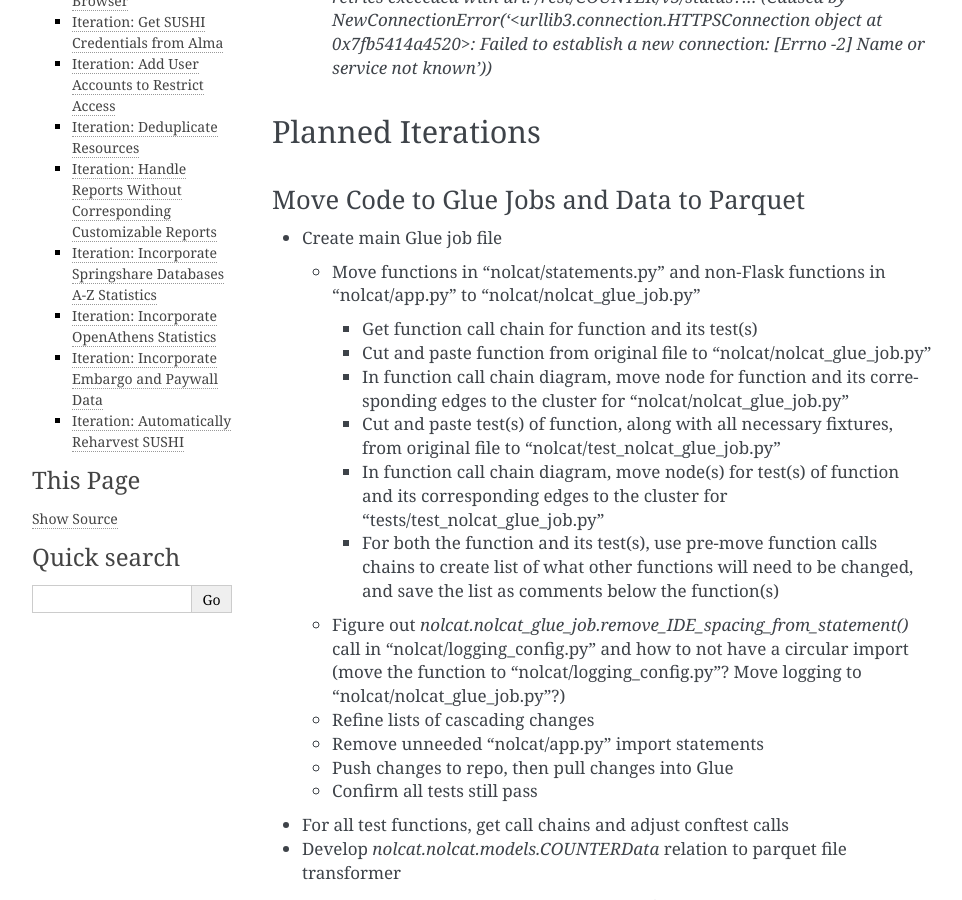
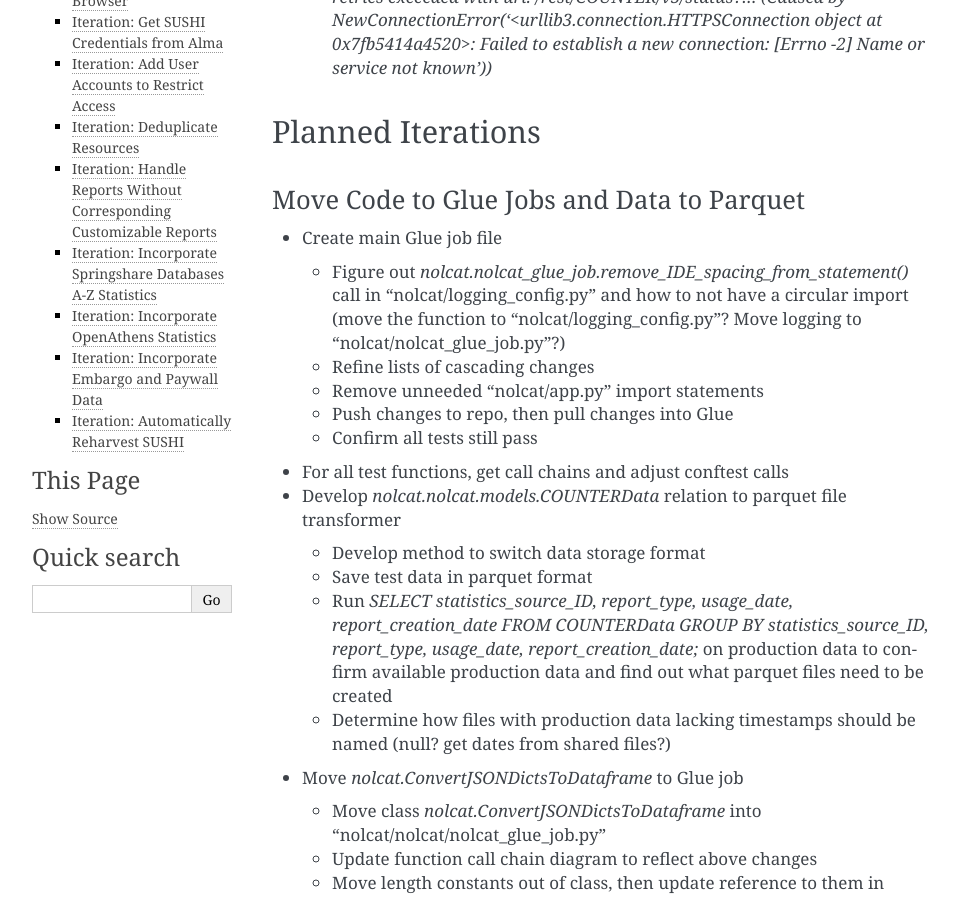
Before and after one commit to ereiskind/nolcat, a Sphinx documentation site: the page built from docs/source/roadmap.rst, in a window 1280 px wide and 900 px high, scrolled down 1091 px. Shown: the whole window, without its empty margins (148-1110 px from the left). Built offline with Sphinx 7.4.7, drawn with Linux system fonts in a browser that asks for light colours.

Commit message:
Finish function movement

```diff
--- a/docs/source/roadmap.rst
+++ b/docs/source/roadmap.rst
@@ -22,15 +22,6 @@ Planned Iterations
 Move Code to Glue Jobs and Data to Parquet
 ==========================================
 * Create main Glue job file
-
-  * Move functions in "nolcat/statements.py" and non-Flask functions in "nolcat/app.py" to "nolcat/nolcat_glue_job.py"
-
-    * Get function call chain for function and its test(s)
-    * Cut and paste function from original file to "nolcat/nolcat_glue_job.py"
-    * In function call chain diagram, move node for function and its corresponding edges to the cluster for "nolcat/nolcat_glue_job.py"
-    * Cut and paste test(s) of function, along with all necessary fixtures, from original file to "nolcat/test_nolcat_glue_job.py"
-    * In function call chain diagram, move node(s) for test(s) of function and its corresponding edges to the cluster for "tests/test_nolcat_glue_job.py"
-    * For both the function and its test(s), use pre-move function calls chains to create list of what other functions will need to be changed, and save the list as comments below the function(s)
 
   * Figure out `nolcat.nolcat_glue_job.remove_IDE_spacing_from_statement()` call in "nolcat/logging_config.py" and how to not have a circular import (move the function to "nolcat/logging_config.py"? Move logging to "nolcat/nolcat_glue_job.py"?)
   * Refine lists of cascading changes
```
Also changed, not shown: 2 other files.
